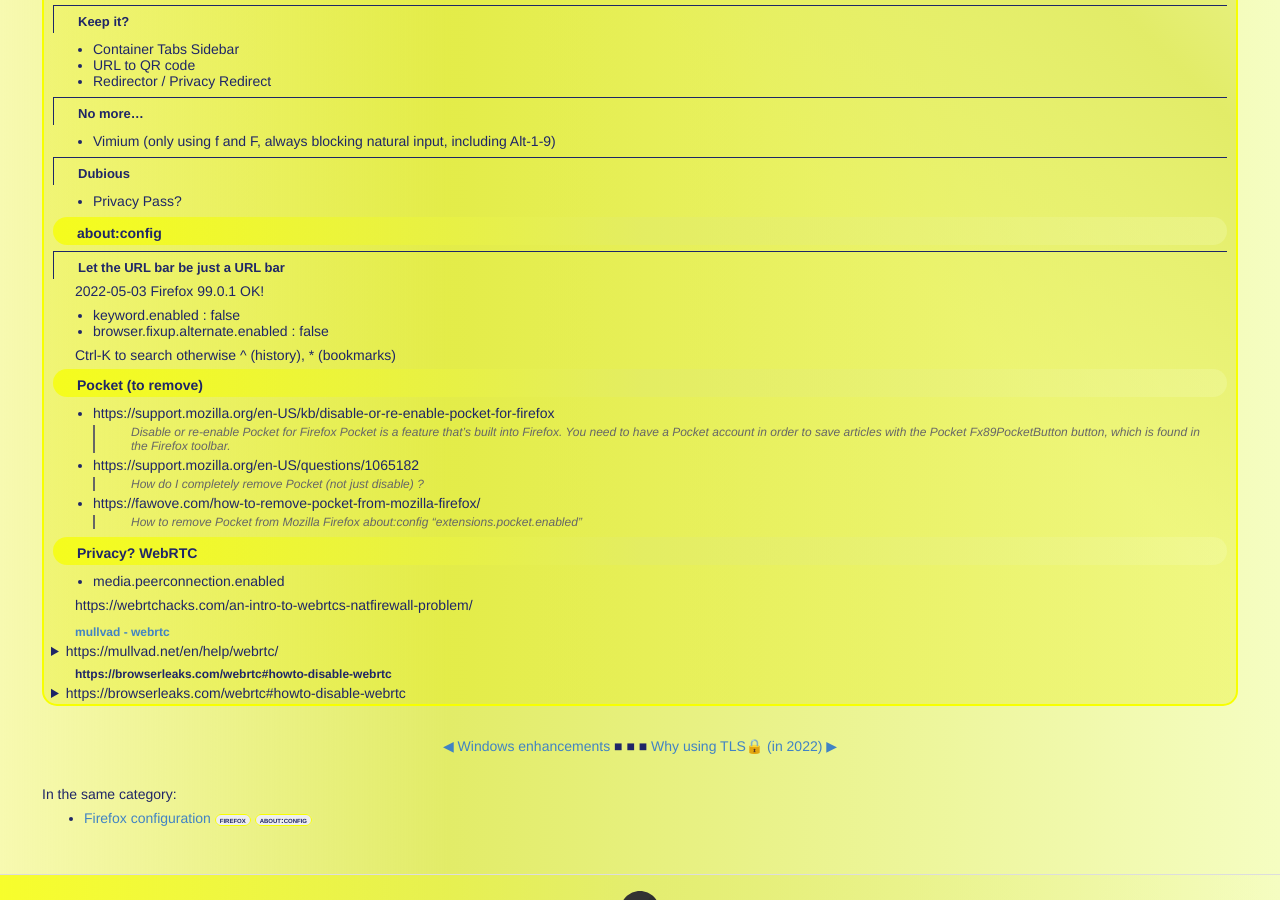
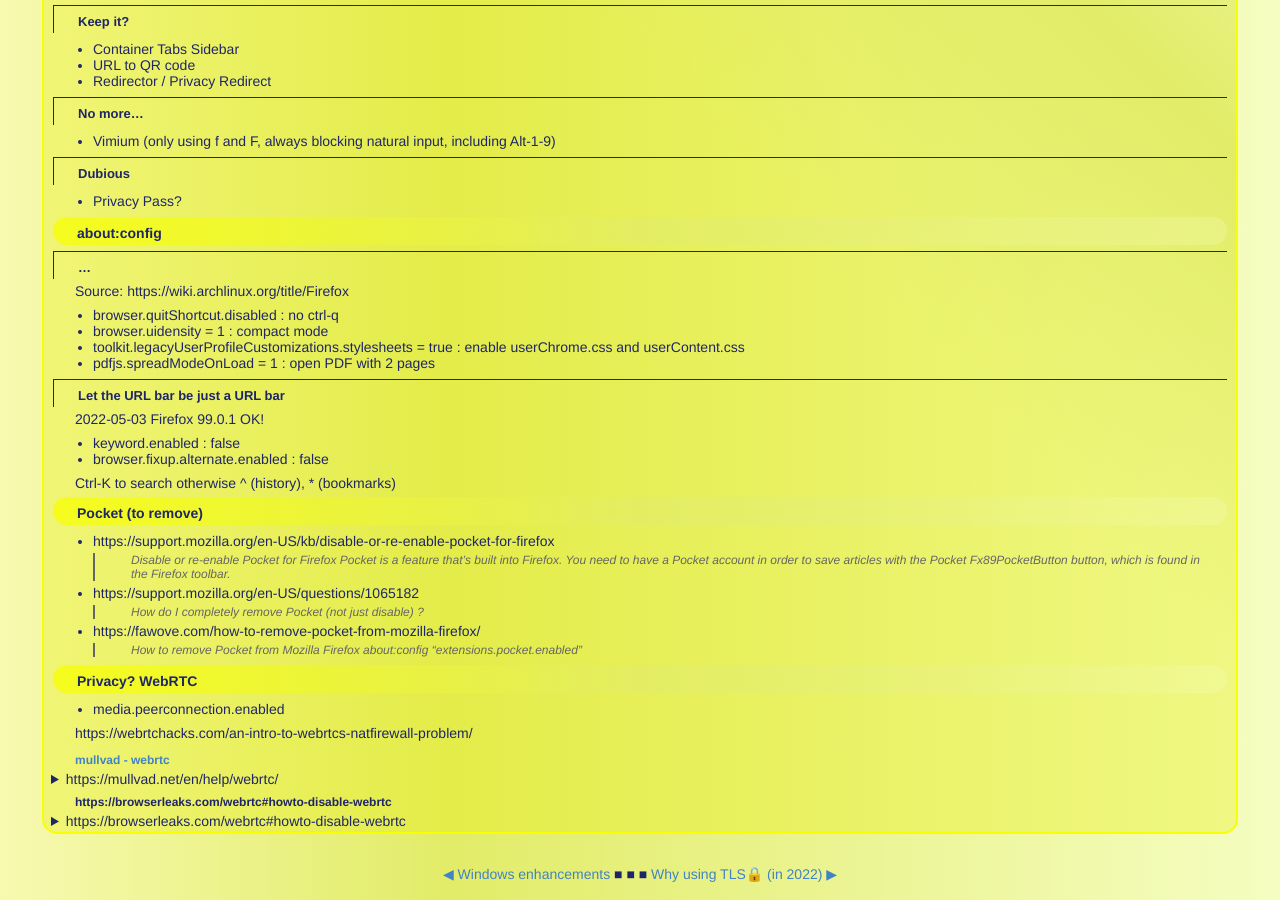
Before and after one commit to sebastien-ferry/sebastien-ferry.github.io, a Jekyll site: the page built from _posts/2022-05-01-firefox-config.md, in a window 1280 px wide and 900 px high, scrolled down 533 px. Built offline with Jekyll 4.4.1, drawn with Linux system fonts in a browser that asks for light colours.

Commit message:
some new lines from Arch Wiki

```diff
--- a/_posts/2022-05-01-firefox-config.md
+++ b/_posts/2022-05-01-firefox-config.md
@@ -47,6 +47,14 @@
 
 
 # about:config
+
+## ...
+Source: https://wiki.archlinux.org/title/Firefox
+
+  * browser.quitShortcut.disabled : no ctrl-q
+  * browser.uidensity = 1 : compact mode
+  * toolkit.legacyUserProfileCustomizations.stylesheets = true : enable userChrome.css and userContent.css
+  * pdfjs.spreadModeOnLoad = 1 : open PDF with 2 pages
 
 ## Let the URL bar be just a URL bar
 2022-05-03 Firefox 99.0.1 OK!
```
Also changed, not shown: _posts/.#2022-12-20-it-security-timeline.md (deleted, +0 -1 lines).
